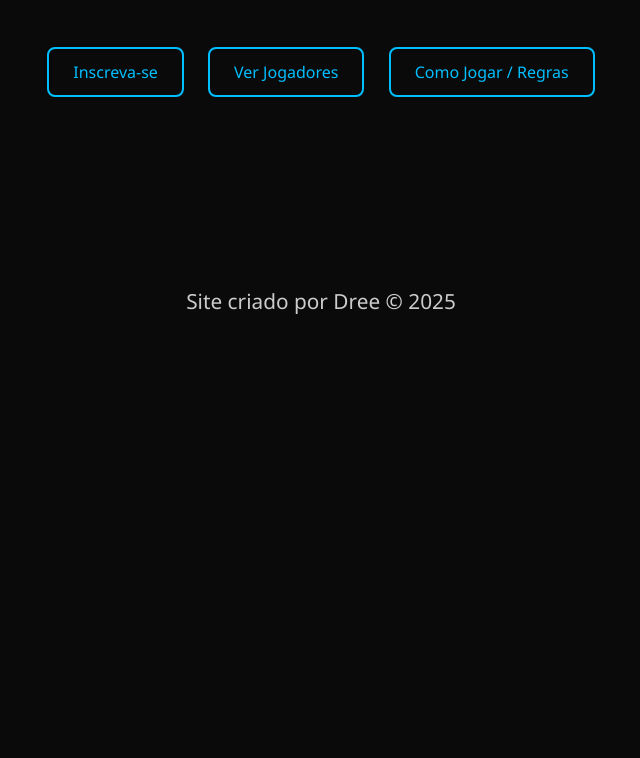
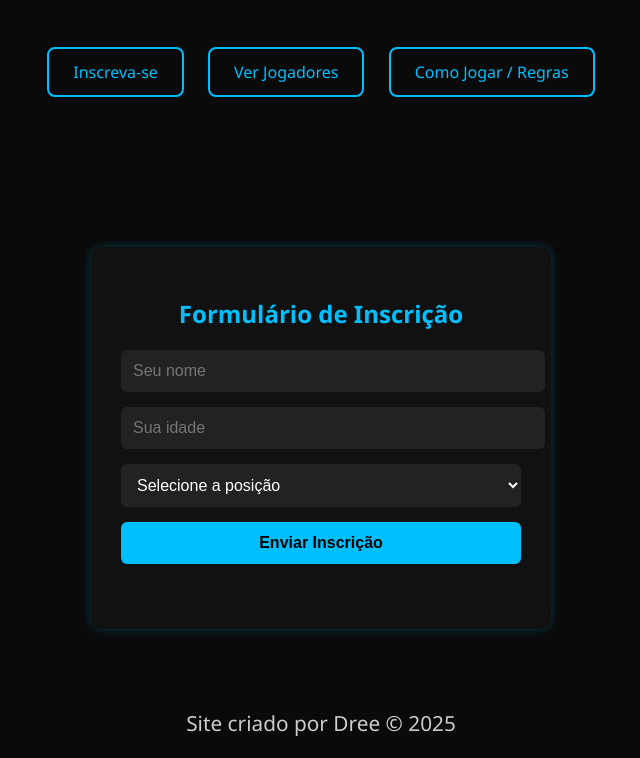
Before and after one commit to Dree281/andrecarai.github.io, a plain HTML site: page index.html in a window 1280 px wide. Shown: the part 249-1007 px from the top of the page, without its empty margins (319-959 px from the left). Before the commit the page ends 800 px from the top, so only its background shows below. Drawn offline with Linux system fonts and the light colour scheme.

Commit message:
Update index.html

```diff
--- a/index.html
+++ b/index.html
@@ -1,9 +1,9 @@
 <!DOCTYPE html>
 <html lang="pt-BR">
 <head>
-  <meta charset="UTF-8">
+  <meta charset="UTF-8" />
   <title>Blue Lock RPG</title>
-  <meta name="viewport" content="width=device-width, initial-scale=1.0">
+  <meta name="viewport" content="width=device-width, initial-scale=1.0" />
   <style>
     body {
       margin: 0;
@@ -44,6 +44,7 @@
       font-size: 1rem;
       text-decoration: none;
       transition: all 0.3s ease;
+      cursor: pointer;
     }
 
     .btn:hover {
@@ -51,10 +52,50 @@
       color: #000;
     }
 
+    form {
+      margin-top: 40px;
+      max-width: 400px;
+      margin-left: auto;
+      margin-right: auto;
+      background-color: #111;
+      padding: 30px;
+      border-radius: 10px;
+      box-shadow: 0 0 10px #00bfff44;
+    }
+
+    input,
+    select {
+      width: 100%;
+      padding: 12px;
+      margin-bottom: 15px;
+      border: none;
+      border-radius: 6px;
+      font-size: 1rem;
+      background-color: #222;
+      color: white;
+    }
+
+    input[type='submit'] {
+      background-color: #00bfff;
+      color: black;
+      font-weight: bold;
+      cursor: pointer;
+      transition: 0.3s;
+    }
+
+    input[type='submit']:hover {
+      background-color: #0099cc;
+    }
+
     footer {
       margin-top: 80px;
       font-size: 0.9rem;
       color: #444;
+    }
+
+    #mensagem {
+      color: #00ff99;
+      margin-top: 20px;
     }
   </style>
 </head>
@@ -64,14 +105,52 @@
     <p>"Supere seus limites. Seja o atacante nº 1."</p>
 
     <div class="buttons">
-      <a href="https://forms.gle/seuLinkAqui" class="btn" target="_blank">Inscreva-se</a>
-      <a href="https://seulink.com/jogadores" class="btn" target="_blank">Ver Jogadores</a>
-      <a href="https://seulink.com/como-jogar" class="btn" target="_blank">Como Jogar / Regras</a>
+      <a class="btn" onclick="document.getElementById('formulario').scrollIntoView({ behavior: 'smooth' })">Inscreva-se</a>
+      <a href="#jogadores" class="btn">Ver Jogadores</a>
+      <a href="#regras" class="btn">Como Jogar / Regras</a>
     </div>
   </header>
+
+  <!-- Formulário direto no site -->
+  <section id="formulario">
+    <form onsubmit="enviarFormulario(event)">
+      <h2 style="color: #00bfff;">Formulário de Inscrição</h2>
+      <input type="text" id="nome" name="nome" placeholder="Seu nome" required />
+      <input type="number" id="idade" name="idade" placeholder="Sua idade" required />
+      <select id="posicao" name="posicao" required>
+        <option value="">Selecione a posição</option>
+        <option value="Atacante">Atacante</option>
+        <option value="Goleiro">Goleiro</option>
+        <option value="Zagueiro">Zagueiro</option>
+        <option value="Meio-campo">Meio-campo</option>
+      </select>
+      <input type="submit" value="Enviar Inscrição" />
+      <div id="mensagem"></div>
+    </form>
+  </section>
 
   <footer>
     <p>Site criado por Dree &copy; 2025</p>
   </footer>
+
+  <script>
+    function enviarFormulario(event) {
+      event.preventDefault();
+
+      const nome = document.getElementById('nome').value;
+      const idade = document.getElementById('idade').value;
+      const posicao = document.getElementById('posicao').value;
+
+      // Aqui você pode fazer o envio para um banco de dados real ou Google Sheets via API futuramente
+      console.log("Inscrição recebida:", nome, idade, posicao);
+
+      document.getElementById('mensagem').innerText = "Inscrição enviada com sucesso!";
+
+      // Limpa os campos
+      document.getElementById('nome').value = '';
+      document.getElementById('idade').value = '';
+      document.getElementById('posicao').value = '';
+    }
+  </script>
 </body>
 </html>
```
